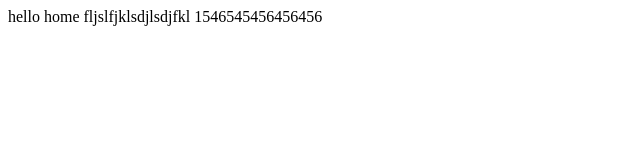
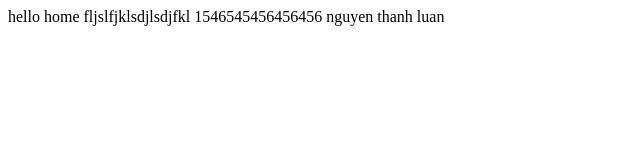
Before and after one commit to nguyenluan2001/demoGitHub, a plain HTML site: page home.html in a window 1280 px wide. Shown: the whole page, without its empty margins (0-640 px from the left). Drawn offline with Linux system fonts and the light colour scheme.

Commit message:
Update home.html

```diff
--- a/home.html
+++ b/home.html
@@ -10,5 +10,6 @@
     hello home
     fljslfjklsdjlsdjfkl
     1546545456456456
+    nguyen thanh luan
 </body>
 </html>
```
